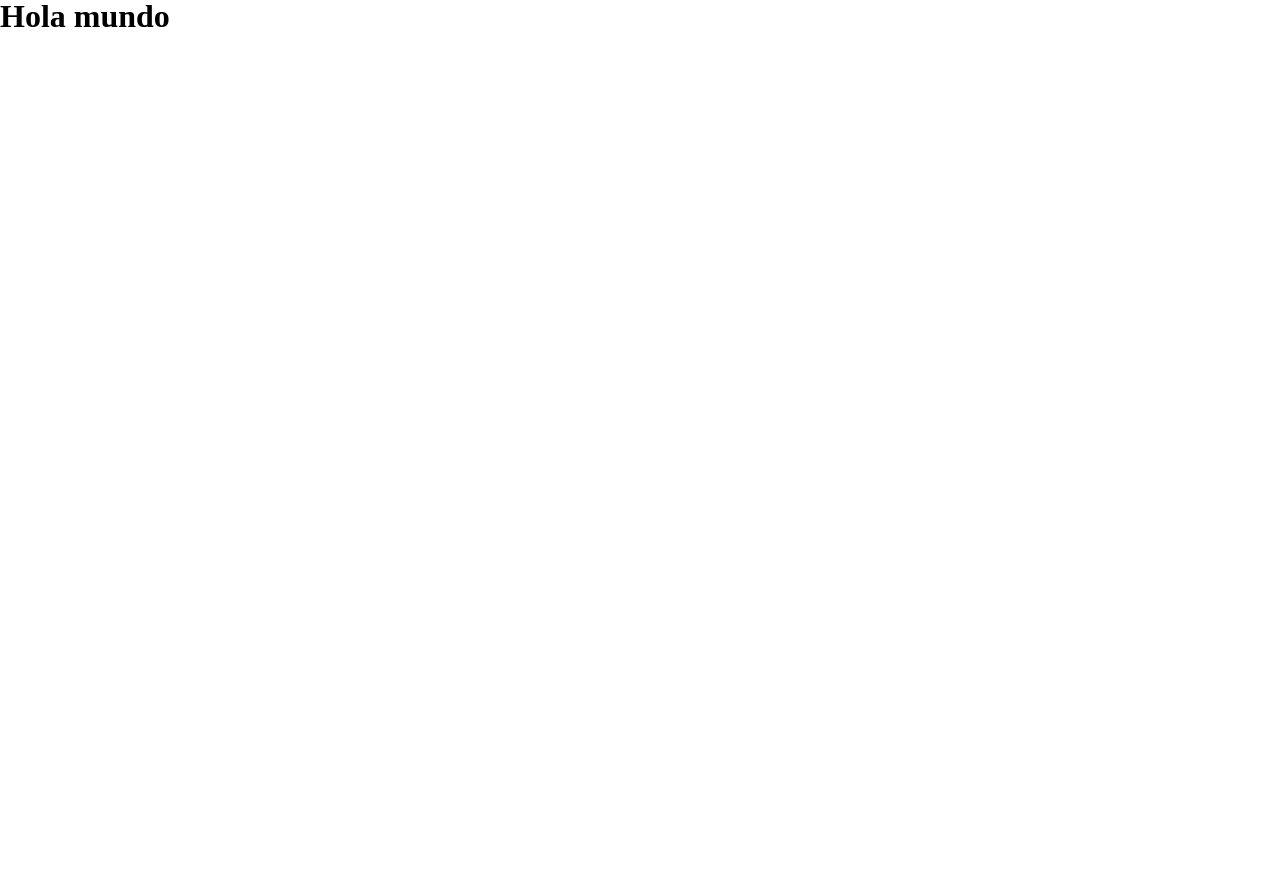
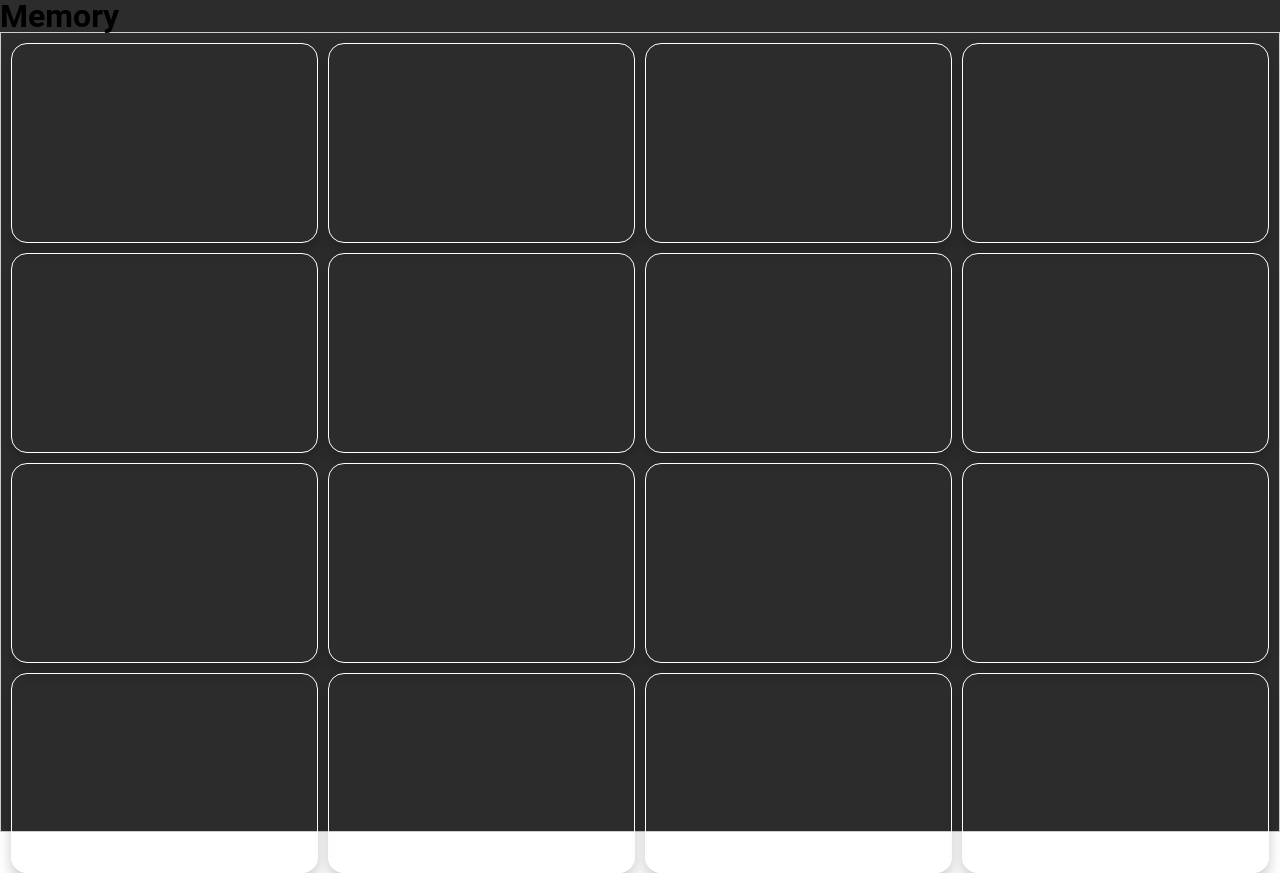
Before and after one commit to alexwithstars/memory, a React (Vite) app: page / in a window 1280 px wide. Before the commit the page ends 800 px from the top, so only its background shows below. Built offline with nearby package versions, Linux system fonts and the light colour scheme.

Commit message:
feat(components,App.jsx)

```diff
--- a/src/App.css
+++ b/src/App.css
@@ -0,0 +1,24 @@
+* {
+    margin: 0;
+    padding: 0;
+    box-sizing: border-box;
+    font-family: 'Roboto', sans-serif;
+}
+
+
+.contentMain{
+ background-color: #2c2c2c ;
+
+
+}
+
+.content{
+    gap: 10px;
+    width: 100%;
+    height: 100vh ;
+    display: grid;
+    grid-template-columns: repeat(4, 1fr);
+    grid-auto-rows: 200px;
+    border: 1px solid #ccc;
+    padding: 10px;
+}
--- a/src/App.jsx
+++ b/src/App.jsx
@@ -1,5 +1,82 @@
+import Card from './components/Card'
+import './App.css'
+import { useState ,useEffect } from 'react'
+
+
 export default function App () {
-  return (
-    <h1>Hola mundo</h1>
-  )
+    const [reset, setReset] = useState(false) ;
+    const [play, setPlay] = useState(false) ;
+    const [counter, setCounter] = useState({
+        count:0,
+        firstCard: null,
+        secondCard: null,
+        firstCardId: null,
+        secondCardId: null
+
+    })
+    const [ItemsCards, setItemsCards] = useState([
+        {name: '1', id: 1},
+        {name: '2', id: 2},
+        {name: '3', id: 3},
+        {name: '4', id: 4},
+        {name: '5', id: 5},
+        {name: '6', id: 6},
+        {name: '7', id: 7},
+        {name: '8', id: 8},
+        {name: '1', id: 9},
+        {name: '2', id: 10},
+        {name: '3', id: 11},
+        {name: '4', id: 12},
+        {name: '5', id: 13},
+        {name: '6', id: 14},
+        {name: '7', id: 15},
+        {name: '8', id: 16},
+    ])
+    const matchClick = () => {
+        console.log(counter)
+        if(counter.count == 2){
+            if(counter.firstCard== counter.secondCard){
+                const newItems = ItemsCards.filter((item) => item.id !== counter.firstCardId && item.id !== counter.secondCardId)
+                console.log("match") ;
+                setTimeout(() => {
+                    setItemsCards(newItems)
+
+                }, 1000)
+            }
+            console.log("no match") ;
+            setTimeout(() => {
+                setReset(true);
+            }, 1000)
+        }
+    }
+    const resetAll = () => {
+        setCounter({
+            count: 0,
+            firstCard: null,
+            secondCard: null,
+            firstCardId: null,
+            secondCardId: null
+        })
+        setReset(false)
+    }
+    useEffect(matchClick, [counter]);
+    useEffect(resetAll, [reset]);
+    return( <div className='contentMain'>
+        <header>
+            <h1>Memory</h1>
+        </header>
+        <div className='content'>
+            {ItemsCards.map((item) => (
+                <Card
+                    key={item.id}
+                    item={item}
+                    counter={counter}
+                    setCounter={setCounter}
+                    reset={reset}
+                    play={play}
+                />
+            ))}
+        </div>
+        </div>
+    )
 }
--- /dev/null
+++ b/src/components/Card.css
@@ -0,0 +1,50 @@
+.flip-card {
+  background-color: transparent;
+  width: auto;
+  height: auto;
+  perspective: 1000px;
+  font-family: sans-serif;
+}
+
+.title {
+  font-size: 1.5em;
+  font-weight: 900;
+  text-align: center;
+  margin: 0;
+}
+
+.flip-card-inner {
+  position: relative;
+  width: 100%;
+  height: 100%;
+  text-align: center;
+  transition: transform 0.8s;
+  transform-style: preserve-3d;
+}
+
+
+.flip-card-front, .flip-card-back {
+  box-shadow: 0 8px 14px 0 rgba(0,0,0,0.2);
+  position: absolute;
+  display: flex;
+  flex-direction: column;
+  justify-content: center;
+  width: 100%;
+  height: 100%;
+  -webkit-backface-visibility: hidden;
+  backface-visibility: hidden;
+  border: 1px solid white;
+  border-radius: 1rem;
+}
+
+.flip-card-front {
+    background-color: rga(78,78,78);
+    color: black;
+}
+
+.flip-card-back {
+    background: rgb(78,78,78);
+    background: linear-gradient(90deg, rgba(78,78,78,1) 0%, rgba(23,23,23,1) 100%);
+    color: white;
+    transform: rotateY(180deg);
+}
--- /dev/null
+++ b/src/components/Card.jsx
@@ -0,0 +1,32 @@
+import react from 'react';
+import './Card.css';
+
+export default function Card({ item , counter , setCounter, reset }) {
+    const [flipped, setFlipped] = react.useState('rotateY(0deg)')
+    const handleClick = () => {
+        if(counter.count < 2){
+            if(counter.firstCard === null){
+                setCounter({...counter, firstCard: item.name, firstCardId: item.id, count: counter.count + 1})
+            }else if(counter.secondCard === null){
+                setCounter({...counter, secondCard: item.name, secondCardId: item.id , count: counter.count + 1})
+            }
+            setFlipped('rotateY(180deg)')
+        }
+    }
+    react.useEffect(() => {
+        if(reset){
+            setFlipped('rotateY(0deg)')
+        }
+    }, [reset])
+    return (
+        <div className="flip-card">
+            <div className="flip-card-inner" style={{transform : flipped}} onClick={handleClick}>
+                <div className="flip-card-front">
+                </div>
+                <div className="flip-card-back">
+                    <p className="title">{item.name}</p>
+                </div>
+            </div>
+        </div>
+    )
+}
```
